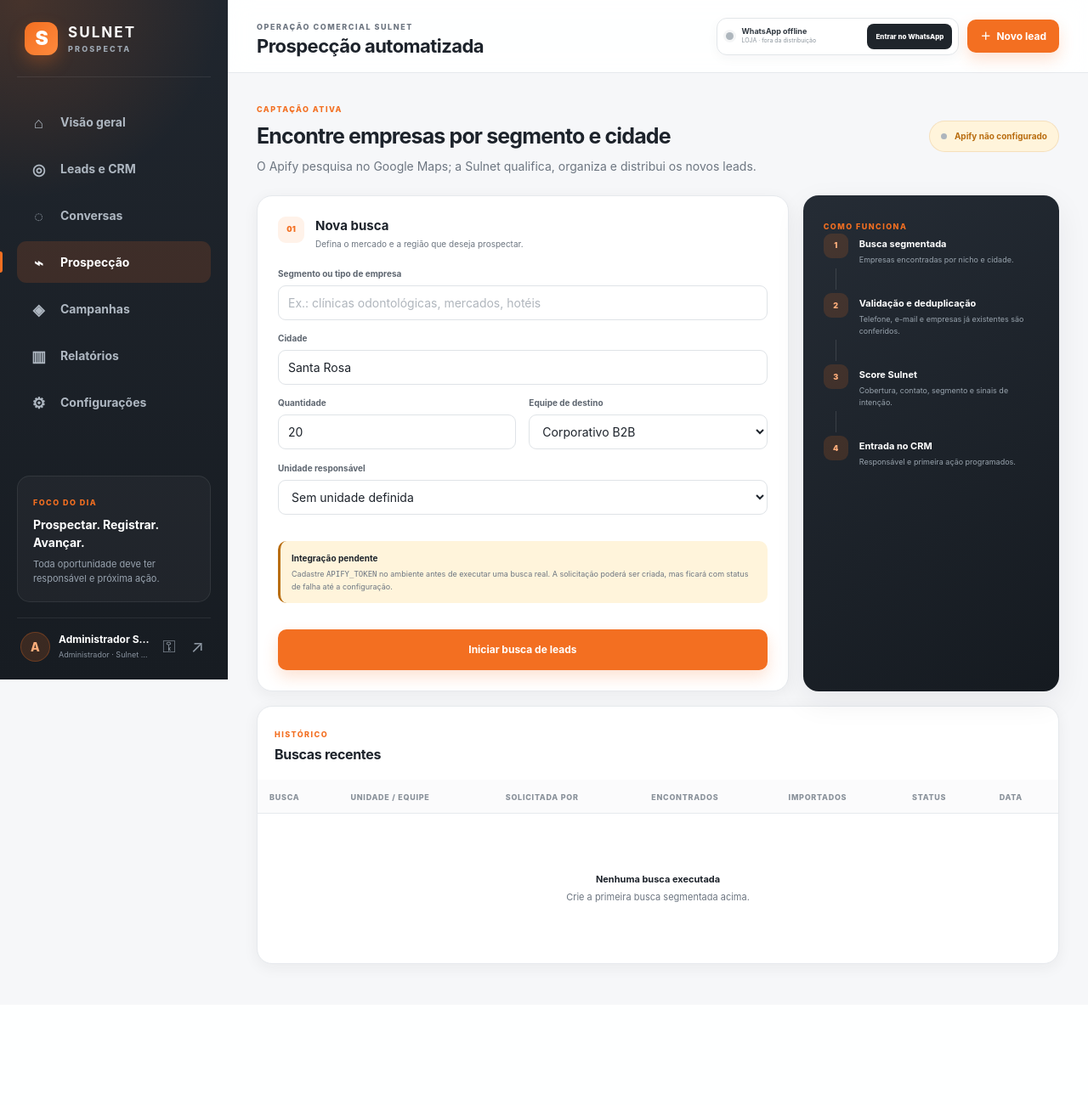
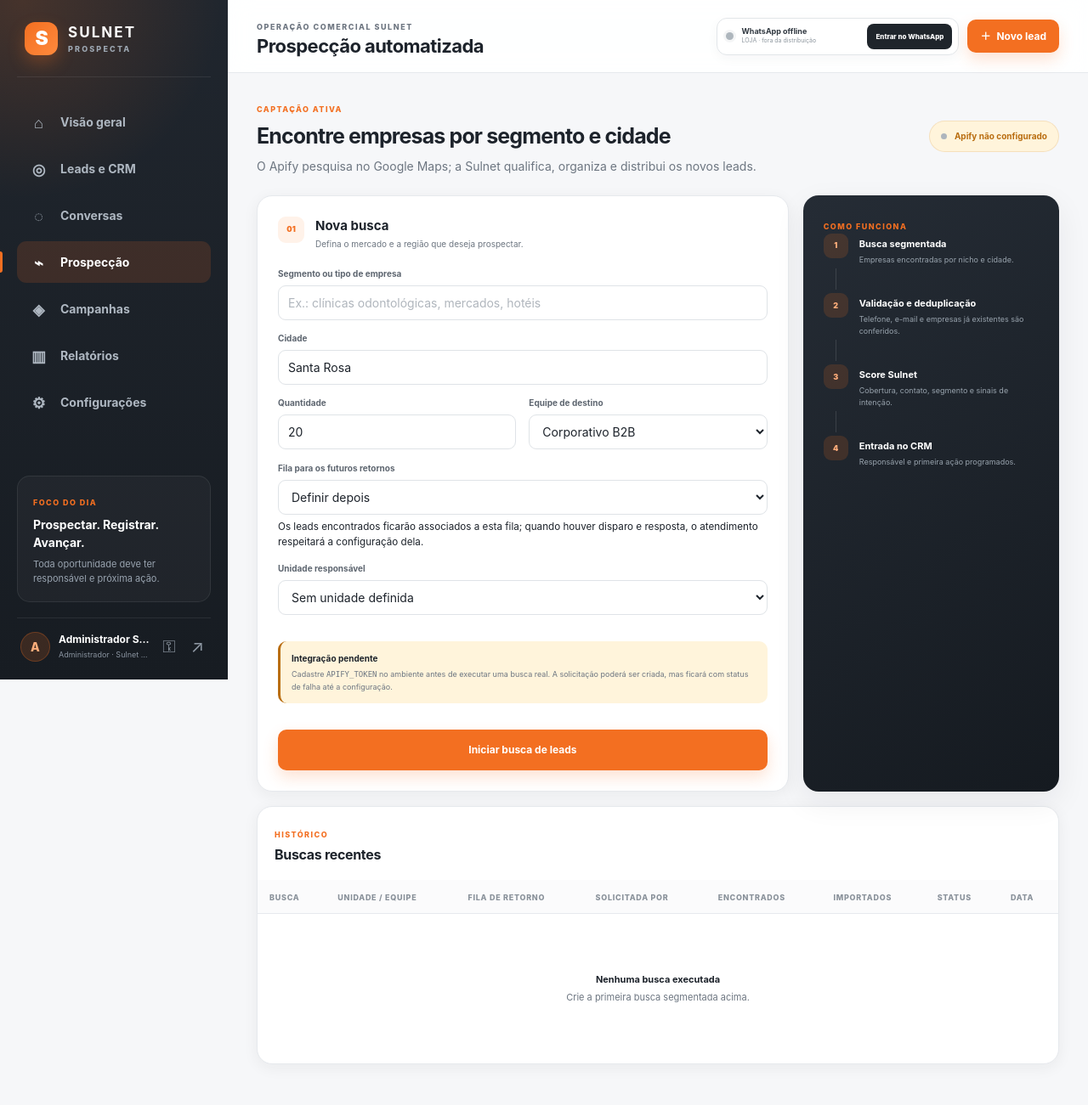
Before and after one commit to rafaelsantos-coder/Sistema-Prospeccao, a FastAPI app: page /prospecting in a window 1280 px wide. Shown: the whole page at 85% size. Before the commit the page ends 1143 px from the top, so only its background shows below. Run offline with FastAPI, Linux system fonts and the light colour scheme; the visitor is signed in with stand-in values (Sample User, id 1); data comes from the database, SQL or seed files in the repository; data that the repository does not hold is empty.

Commit message:
feat: permite escolher fila na prospecção

```diff
--- a/app/templates/prospecting/index.html
+++ b/app/templates/prospecting/index.html
@@ -19,6 +19,7 @@
       <div class="form-grid">
         <label class="field"><span>Quantidade</span><input type="number" name="limit" min="1" max="100" value="20"></label>
         <label class="field"><span>Equipe de destino</span><select name="team"><option value="B2B">Corporativo B2B</option><option value="PAP">Porta a porta</option><option value="DIGITAL">Digital</option><option value="LOJA">Loja / Receptivo</option></select></label>
+        <label class="field field-span-2"><span>Fila para os futuros retornos</span><select name="queue_id"><option value="">Definir depois</option>{% for queue in service_queues %}<option value="{{ queue.id }}">{{ queue.name }} · {{ constants.teams.get(queue.team, queue.team) }}</option>{% endfor %}</select><small>Os leads encontrados ficarão associados a esta fila; quando houver disparo e resposta, o atendimento respeitará a configuração dela.</small></label>
         {% if current_user.role in ['ADMIN','GESTOR'] %}<label class="field field-span-2"><span>Unidade responsável</span><select name="branch_id"><option value="">Sem unidade definida</option>{% for branch in branches %}<option value="{{ branch.id }}">{{ branch.city }}</option>{% endfor %}</select></label>{% endif %}
       </div>
       {% if not apify_configured %}<div class="warning-box"><strong>Integração pendente</strong><p>Cadastre <code>APIFY_TOKEN</code> no ambiente antes de executar uma busca real. A solicitação poderá ser criada, mas ficará com status de falha até a configuração.</p></div>{% endif %}
@@ -42,18 +43,20 @@
   <div class="panel-header table-title"><div><span class="eyebrow">HISTÓRICO</span><h3>Buscas recentes</h3></div></div>
   <div class="data-table-wrap">
     <table class="data-table">
-      <thead><tr><th>Busca</th><th>Unidade / Equipe</th><th>Solicitada por</th><th>Encontrados</th><th>Importados</th><th>Status</th><th>Data</th></tr></thead>
+      <thead><tr><th>Busca</th><th>Unidade / Equipe</th><th>Fila de retorno</th><th>Solicitada por</th><th>Encontrados</th><th>Importados</th><th>Status</th><th>Data</th></tr></thead>
       <tbody>
       {% for job in jobs %}
         <tr>
           <td><strong>{{ job.segment }}</strong><span class="table-subline">{{ job.city }} · limite {{ job.limit }}</span></td>
           <td>{{ job.branch.city if job.branch else 'Não definida' }}<span class="table-subline">{{ constants.teams.get(job.team, job.team) }}</span></td>
+          {% set jq = job_queues.get(job.id) %}
+          <td>{% if jq %}<strong>{{ jq.name }}</strong><span class="table-subline">{{ jq.code }}</span>{% else %}<span class="muted-text">Definir depois</span>{% endif %}</td>
           <td>{{ job.created_by.name if job.created_by else 'Sistema' }}</td>
           <td>{{ job.found_count }}</td><td>{{ job.imported_count }}</td>
           <td><span class="job-status job-{{ job.status|lower }}">{{ job.status|replace('_',' ')|title }}</span>{% if job.error %}<span class="table-subline text-danger" title="{{ job.error }}">{{ job.error[:60] }}{% if job.error|length > 60 %}…{% endif %}</span>{% endif %}</td>
           <td>{{ job.created_at|datetime_br }}</td>
         </tr>
-      {% else %}<tr><td colspan="7"><div class="empty-state"><strong>Nenhuma busca executada</strong><span>Crie a primeira busca segmentada acima.</span></div></td></tr>{% endfor %}
+      {% else %}<tr><td colspan="8"><div class="empty-state"><strong>Nenhuma busca executada</strong><span>Crie a primeira busca segmentada acima.</span></div></td></tr>{% endfor %}
       </tbody>
     </table>
   </div>
```
